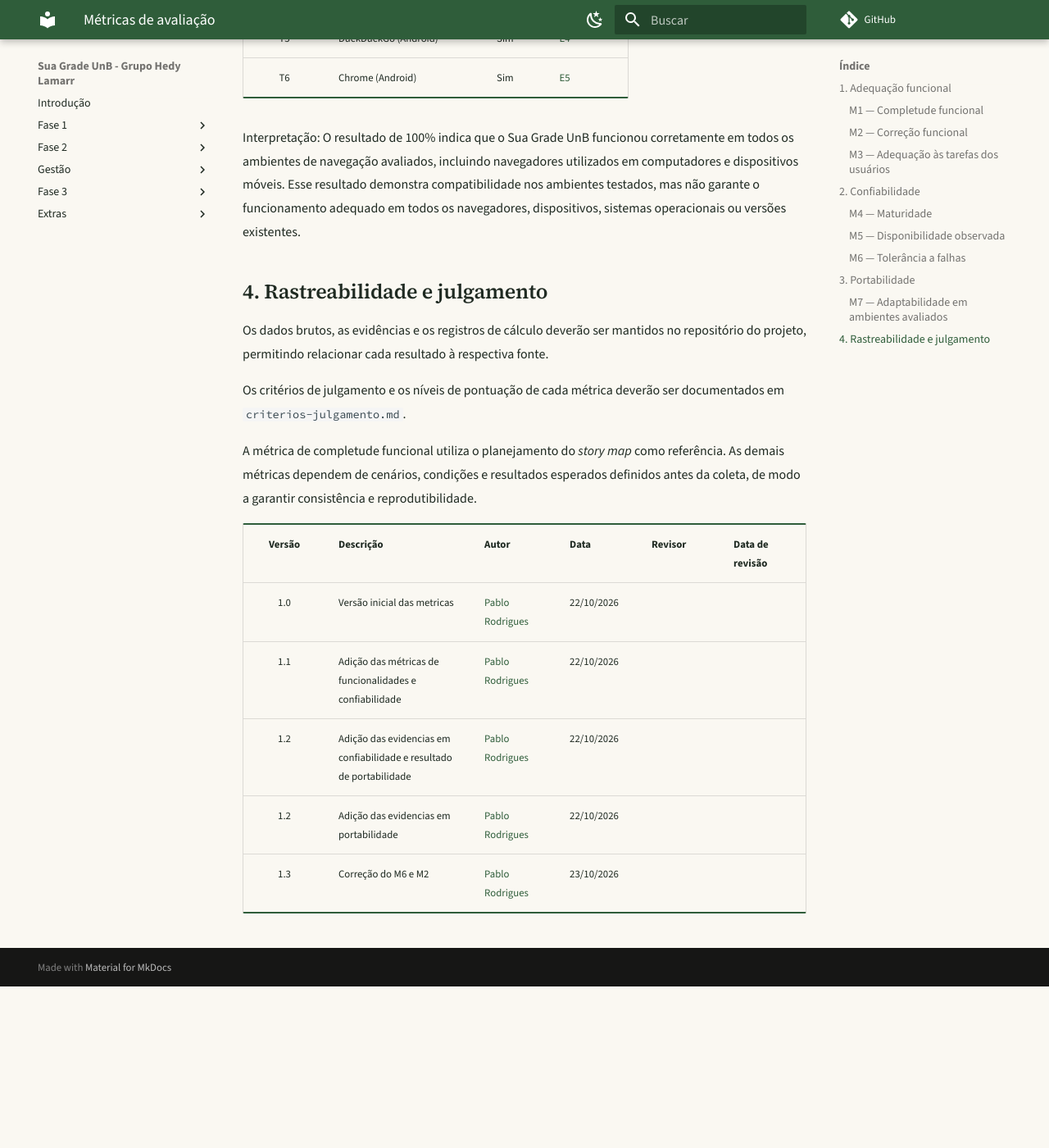
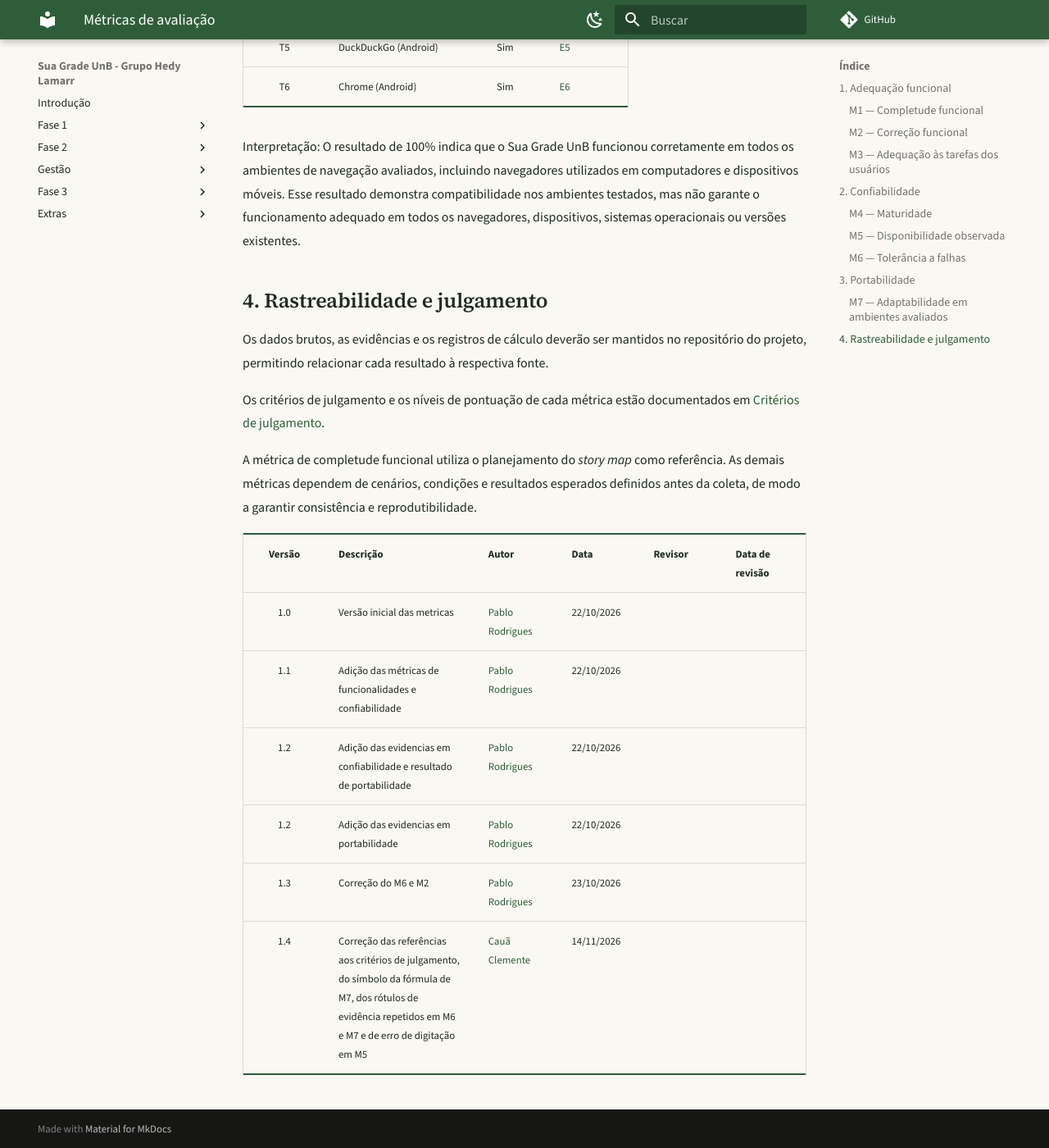
Before and after one commit to FCTE-Qualidade-de-Software-1/2026-2_T02_HEDY_LAMAR, an MkDocs documentation site: the page built from docs/fase-4/Metricas.md, in a window 1280 px wide and 1400 px high, scrolled down 10688 px. Shown: the whole window at 82% size. Built offline with MkDocs 1.6.1 and Material for MkDocs 9.7.7, drawn with Linux system fonts in a browser that asks for light colours; comment, search, counter and statistics services are not loaded; before the commit the page ends 11891 px from its top, so only the background shows below that; some of the changed text lies outside the part shown.

Commit message:
docs: corrige referencias, simbolo e rotulos nas metricas (M5 a M7)
- Referencias a criterios-julgamento.md trocadas por link para criterios.md
- M5: corrige "criar uma serie grade"
- M6 e M7: rotulos de evidencia repetidos (E4) renumerados
- M7: calculo passa a usar o simbolo A_p da formula

````diff
--- a/docs/fase-4/Metricas.md
+++ b/docs/fase-4/Metricas.md
@@ -2,7 +2,7 @@
 
 Este documento descreve as métricas selecionadas para avaliar a qualidade do **Sua Grade UnB**, relacionando cada métrica às questões de medição definidas pelo método Goal–Question–Metric (GQM). Para cada métrica, são apresentados sua definição, seu procedimento de cálculo, a fonte dos dados e o procedimento de coleta.
 
-As métricas estão organizadas de acordo com as questões de medição. Os critérios detalhados de julgamento são apresentados em `criterios-julgamento.md`.
+As métricas estão organizadas de acordo com as questões de medição. Os critérios detalhados de julgamento são apresentados em [Critérios de julgamento](criterios.md).
 
 ## 1. Adequação funcional
 
@@ -57,7 +57,7 @@ C_f = (10 / 11) * 100 ≈ 90,91%
 | R10 | Salvar grade na nuvem | [E10](https://github.com/FCTE-Qualidade-de-Software-1/2026-2_T02_HEDY_LAMAR/blob/main/docs/evidencias/Salvar%20grades%20remotamente.png) |
 | R11 | Apagar grade horária na nuvem | [E11](https://github.com/FCTE-Qualidade-de-Software-1/2026-2_T02_HEDY_LAMAR/blob/main/docs/evidencias/Salvar%20grades%20remotamente.png) |
 
-**Interpretação:** o resultado indica que 90,91% das funcionalidades identificadas no planejamento estão implementadas. O julgamento de adequação desse resultado deve seguir os critérios definidos em `criterios-julgamento.md`.
+**Interpretação:** o resultado indica que 90,91% das funcionalidades identificadas no planejamento estão implementadas. O julgamento de adequação desse resultado deve seguir os critérios definidos em [Critérios de julgamento](criterios.md).
 
 ### M2 — Correção funcional
 
@@ -280,7 +280,7 @@ T_f = (4 / 4) * 100 = 100%
 | T2 | Tentar selecionar mais de quatro turmas de uma mesma disciplina. | Sim | [E2](https://github.com/FCTE-Qualidade-de-Software-1/2026-2_T02_HEDY_LAMAR/blob/main/docs/evidencias/Selecionando%20mais%20de%204%20turmas%20da%20mesma%20materia.png) |
 | T3 | Buscar disciplinas com parâmetros que não retornam resultados. | Sim | [E3](https://github.com/FCTE-Qualidade-de-Software-1/2026-2_T02_HEDY_LAMAR/blob/main/docs/evidencias/Busca%20por%20materia%20e%20professor%20(falha).png) |
 | T4 | Tentar inserir uma disciplina que não pode ser encaixado em uma grade válida por conflito. | Sim | [E4](https://github.com/FCTE-Qualidade-de-Software-1/2026-2_T02_HEDY_LAMAR/blob/main/docs/evidencias/Impedir%20conflitos%20de%20horarios.png) |
-| T5 | Tentar buscar sem parametros. | Sim | [E4](https://github.com/FCTE-Qualidade-de-Software-1/2026-2_T02_HEDY_LAMAR/blob/main/docs/evidencias/Buscar%20sem%20parametros.png) |
+| T5 | Tentar buscar sem parametros. | Sim | [E5](https://github.com/FCTE-Qualidade-de-Software-1/2026-2_T02_HEDY_LAMAR/blob/main/docs/evidencias/Buscar%20sem%20parametros.png) |
 
 **Interpretação:** O resultado de 100% indica que todas as situações de falha avaliadas foram acompanhadas de avisos do sistema. Isso demonstra que, nos cenários testados, o Sua Grade UnB fornece respostas informativas quando determinadas condições impedem a realização das operações solicitadas. Entretanto, a métrica avalia especificamente a identificação e a comunicação dessas situações, não abrangendo a recuperação automática de falhas, a continuidade do serviço após erros ou a prevenção de perda de dados.
 
@@ -316,7 +316,9 @@ Em que:
 
 Resultado obtido: Foram avaliados seis ambientes de navegação: Mozilla Firefox, Opera GX, Brave, Microsoft Edge, DuckDuckGo para dispositivos móveis e Google Chrome para dispositivos móveis. Em todos os ambientes testados, o sistema funcionou corretamente, sem problemas observados que impedissem sua utilização.
 
-P = (6 / 6) * 100 = 100%
+```text
+A_p = (6 / 6) * 100 = 100%
+```
 
 | Teste | Ambiente | Funcionou  | Evidência |
 | :---: | :--- | :---: | :--- |
@@ -324,8 +326,8 @@ P = (6 / 6) * 100 = 100%
 | T2 | Opera gx (Windows) | Sim | [E2](https://github.com/FCTE-Qualidade-de-Software-1/2026-2_T02_HEDY_LAMAR/blob/main/docs/evidencias/portabilidade/Funcionando%20no%20opera.png) |
 | T3 | Brave (Windows) | Sim | [E3](https://github.com/FCTE-Qualidade-de-Software-1/2026-2_T02_HEDY_LAMAR/blob/main/docs/evidencias/portabilidade/Funcionando%20no%20brave.png) |
 | T4 | Microsoft Edge (Windows) | Sim | [E4](https://github.com/FCTE-Qualidade-de-Software-1/2026-2_T02_HEDY_LAMAR/blob/main/docs/evidencias/portabilidade/Funcionando%20no%20microsoft%20edge.png) |
-| T5 | DuckDuckGo (Android) | Sim | [E4](https://github.com/FCTE-Qualidade-de-Software-1/2026-2_T02_HEDY_LAMAR/blob/main/docs/evidencias/portabilidade/Funcionando%20duckduckgo%20(celular).jpeg) |
-| T6 | Chrome (Android) | Sim | [E5](https://github.com/FCTE-Qualidade-de-Software-1/2026-2_T02_HEDY_LAMAR/blob/main/docs/evidencias/portabilidade/Funcionando%20chrome%20(celular).jpeg) |
+| T5 | DuckDuckGo (Android) | Sim | [E5](https://github.com/FCTE-Qualidade-de-Software-1/2026-2_T02_HEDY_LAMAR/blob/main/docs/evidencias/portabilidade/Funcionando%20duckduckgo%20(celular).jpeg) |
+| T6 | Chrome (Android) | Sim | [E6](https://github.com/FCTE-Qualidade-de-Software-1/2026-2_T02_HEDY_LAMAR/blob/main/docs/evidencias/portabilidade/Funcionando%20chrome%20(celular).jpeg) |
 
 Interpretação: O resultado de 100% indica que o Sua Grade UnB funcionou corretamente em todos os ambientes de navegação avaliados, incluindo navegadores utilizados em computadores e dispositivos móveis. Esse resultado demonstra compatibilidade nos ambientes testados, mas não garante o funcionamento adequado em todos os navegadores, dispositivos, sistemas operacionais ou versões existentes.
 
@@ -333,7 +335,7 @@ Interpretação: O resultado de 100% indica que o Sua Grade UnB funcionou corret
 
 Os dados brutos, as evidências e os registros de cálculo deverão ser mantidos no repositório do projeto, permitindo relacionar cada resultado à respectiva fonte.
 
-Os critérios de julgamento e os níveis de pontuação de cada métrica deverão ser documentados em `criterios-julgamento.md`.
+Os critérios de julgamento e os níveis de pontuação de cada métrica estão documentados em [Critérios de julgamento](criterios.md).
 
 A métrica de completude funcional utiliza o planejamento do *story map* como referência. As demais métricas dependem de cenários, condições e resultados esperados definidos antes da coleta, de modo a garantir consistência e reprodutibilidade.
 
@@ -344,3 +346,4 @@ A métrica de completude funcional utiliza o planejamento do *story map* como re
 | 1.2 | Adição das evidencias em confiabilidade e resultado de portabilidade | [Pablo Rodrigues](https://github.com/Pablo-R-L) | 22/10/2026 |   |  |
 | 1.2 | Adição das evidencias em portabilidade | [Pablo Rodrigues](https://github.com/Pablo-R-L) | 22/10/2026 |   |  |
 | 1.3 | Correção do M6 e M2| [Pablo Rodrigues](https://github.com/Pablo-R-L) | 23/10/2026 |   |  |
+| 1.4 | Correção das referências aos critérios de julgamento, do símbolo da fórmula de M7, dos rótulos de evidência repetidos em M6 e M7 e de erro de digitação em M5 | [Cauã Clemente](https://github.com/CauaoClemente) | 14/11/2026 |   |  |
````
Also changed, not shown: other parts of docs/fase-4/Metricas.md (+1 -1 lines).
